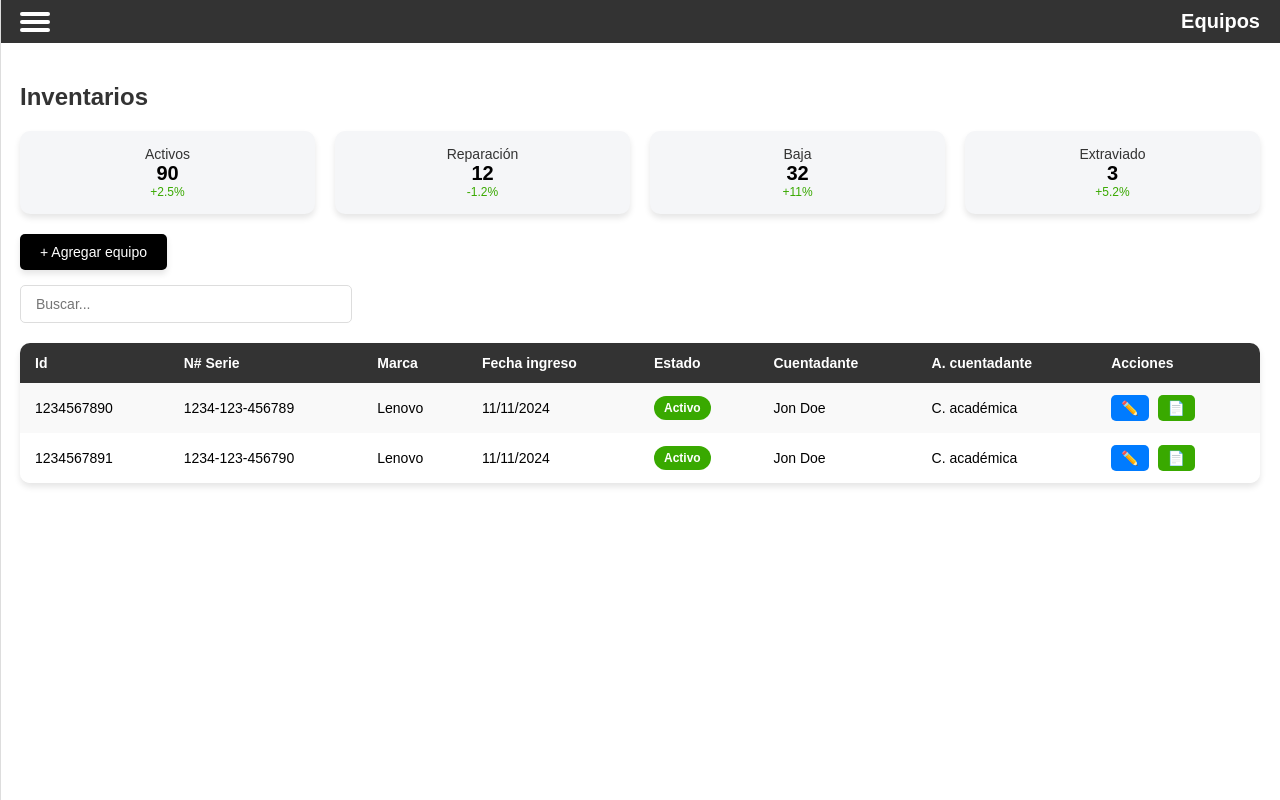
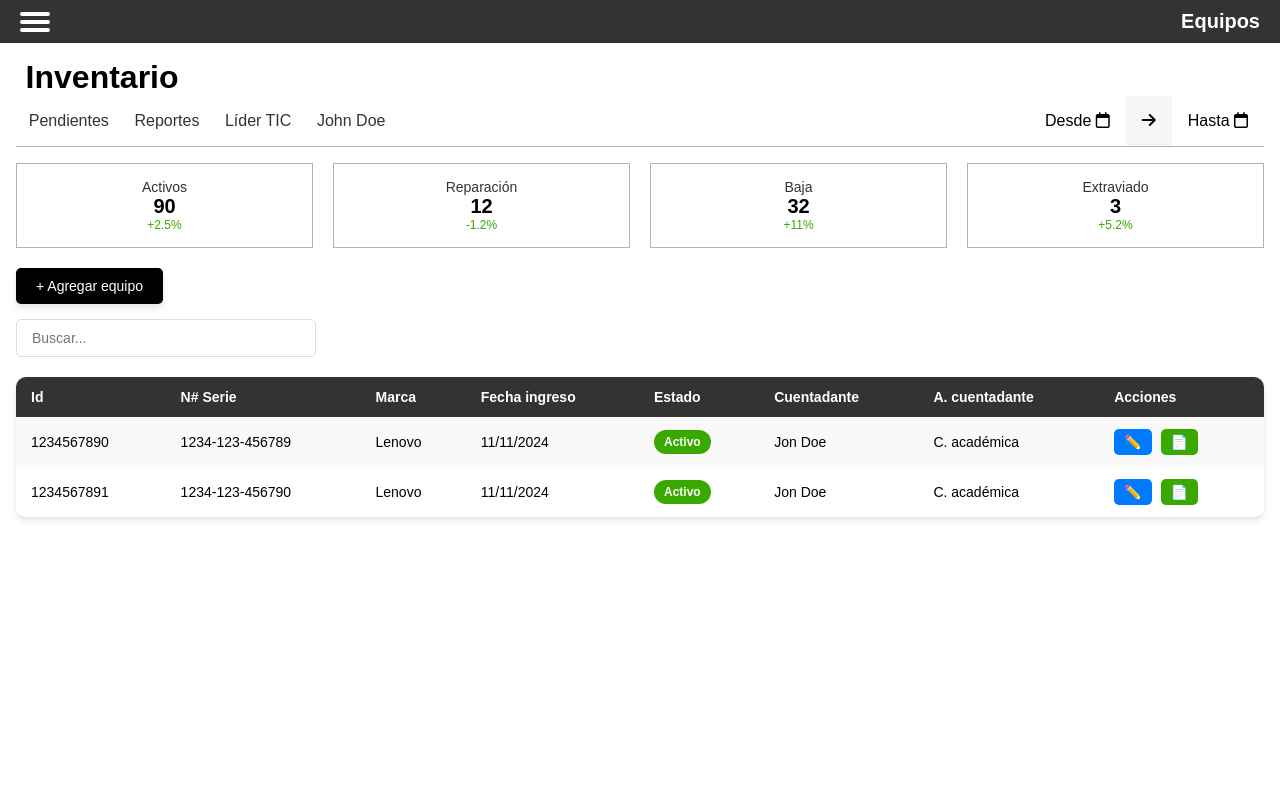
Before and after one commit to Davidjdsv/Proyecto-Hermes, a plain HTML site: page Equipos.html in a window 1280 px wide. Drawn offline with Linux system fonts and the light colour scheme.

Commit message:
Implementación del menú cabecero y ajustes en los estilos.

```diff
--- a/Css/equipos.css
+++ b/Css/equipos.css
@@ -1,8 +1,45 @@
+h2{
+    padding: 0 .3em;
+    font-size: 2em;
+}
+
+.cabecero-equipos{
+    display: flex;
+    justify-content: space-between;
+    align-items: center;
+    border-bottom: var(--Borde) solid 1px;
+    margin-bottom: 1em;
+}
+
+.lista-usuarios{
+    display: flex;
+    justify-content: flex-start;
+    align-items: center;
+    font-size: 16px;
+}
+
+.lista-usuarios li{
+    padding: .8em;
+}
+
+.filtro-fecha ul{
+    display: flex;
+    justify-content: center;
+    flex-direction: row;
+}
+
+.filtro-fecha ul li:nth-child(2) {
+    background-color: var(--Gris-suave);
+    font-weight: bold;
+}
+
+.filtro-fecha li{
+    padding: 1em;
+}
+
 /* Content */
 .content {
-    margin-left: 0;
-    padding: 20px;
-    transition: margin-left 0.3s ease;
+    padding: 1em;
 }
 
 .sidebar.active~.content {
@@ -12,27 +49,23 @@
 /* INICIO TABLA EQUIPOS */
 
 /* General for Table */
-.content h2 {
-    font-size: 24px;
-    font-weight: bold;
-    margin-bottom: 20px;
-    color: var(--Gris);
-}
 
 /* Estadísticas */
 .stats {
     display: flex;
     gap: 20px;
     margin-bottom: 20px;
+    display: flex;
+    justify-content: space-around;
+    align-items: center;
 }
 
 .stat {
-    background-color: var(--Gris-suave);
     padding: 15px;
-    border-radius: 10px;
     text-align: center;
-    box-shadow: 0 4px 6px rgba(0, 0, 0, 0.1);
-    flex: 1;
+    border: var(--Borde) 1px solid;
+    width: 50%;
+
 }
 
 .stat span {
--- a/Css/global.css
+++ b/Css/global.css
@@ -2,17 +2,19 @@
 :root{
     --Negro: #000;
     --Gris: #333;
+    --Borde: #b3b3b3;
     --Gris-suave: #f5f6f8;
     --Blanco: #fff;
     --Rojo: #f00;
     --Verde: #39a900;
 }
 
-body {
+* {
+    padding: 0;
     margin: 0;
     font-family: Arial, sans-serif;
-    display: flex;
-    flex-direction: column;
+    box-sizing: border-box;
+    list-style: none;
 }
 
 a {
--- a/Equipos.html
+++ b/Equipos.html
@@ -9,6 +9,9 @@
     <link rel="stylesheet" href="Css/global.css">
     <link rel="stylesheet" href="Css/menu-lateral.css">
     <link rel="stylesheet" href="Css/equipos.css">
+
+    <!-- Font-awesome -->
+    <link rel="stylesheet" href="https://cdnjs.cloudflare.com/ajax/libs/font-awesome/6.7.2/css/all.min.css" integrity="sha512-Evv84Mr4kqVGRNSgIGL/F/aIDqQb7xQ2vcrdIwxfjThSH8CSR7PBEakCr51Ck+w+/U6swU2Im1vVX0SVk9ABhg==" crossorigin="anonymous" referrerpolicy="no-referrer" />
     <!-- JS -->
     <script src="JavaScript/script.js" defer></script>
 </head>
@@ -49,7 +52,23 @@
     </div>
 
     <main class="content">
-        <h2>Inventarios</h2>
+        <h2>Inventario</h2>
+        <section class="cabecero-equipos">
+                <ul class="lista-usuarios">
+                    <li><a href="#">Pendientes</a></li>
+                    <li><a href="#">Reportes</a></li>
+                    <li><a href="#">Líder TIC</a></li>
+                    <li><a href="#">John Doe</a></li>
+                </ul>
+
+            <div class="filtro-fecha">
+                <ul>
+                    <li>Desde <i class="fa-regular fa-calendar"></i></i></li>
+                    <li><i class="fa-solid fa-arrow-right"></i></li>
+                    <li>Hasta <i class="fa-regular fa-calendar"></i></li>
+                </ul>
+            </div>
+        </section>
         <div class="stats">
             <div class="stat">
                 <span>Activos</span>
```
